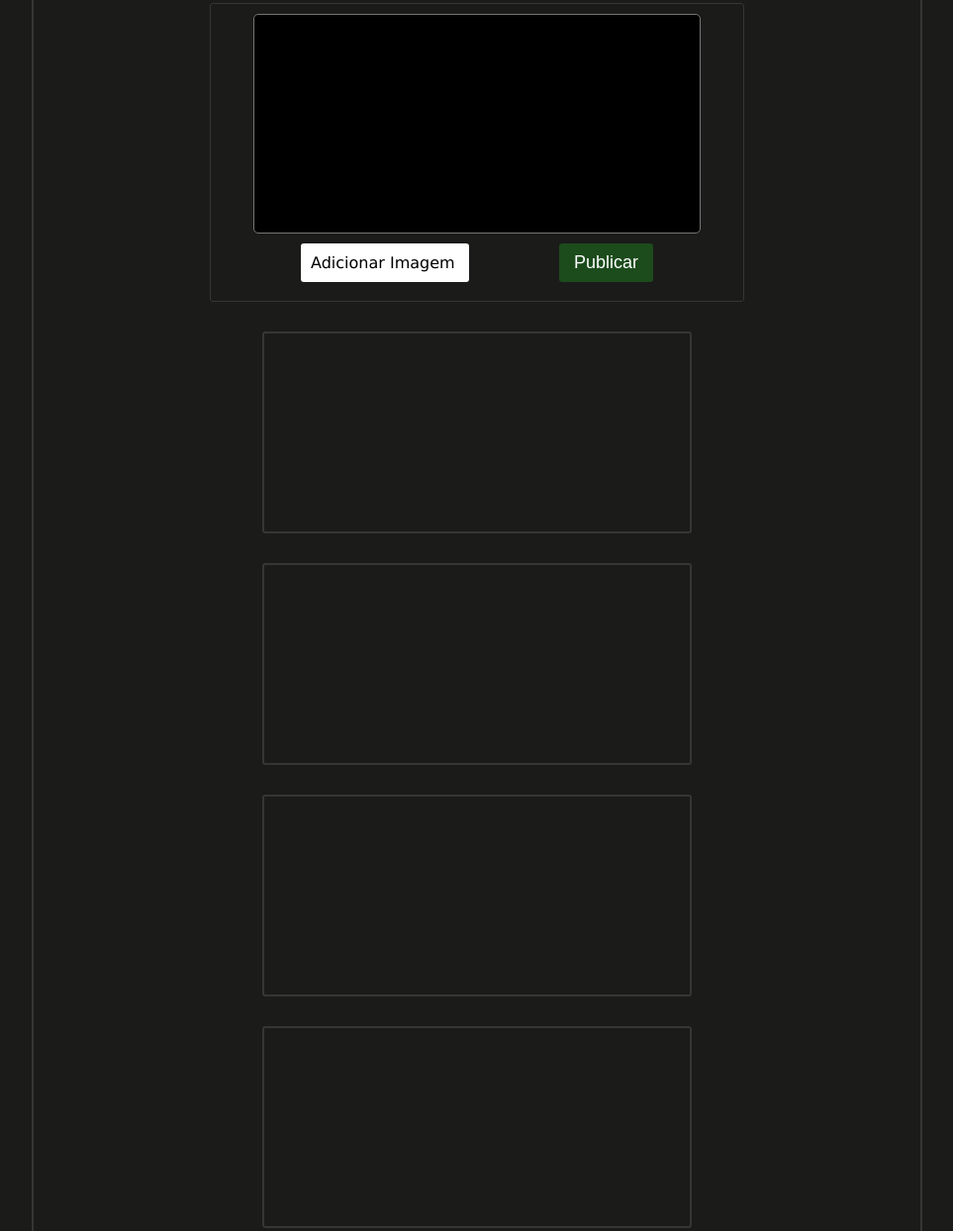
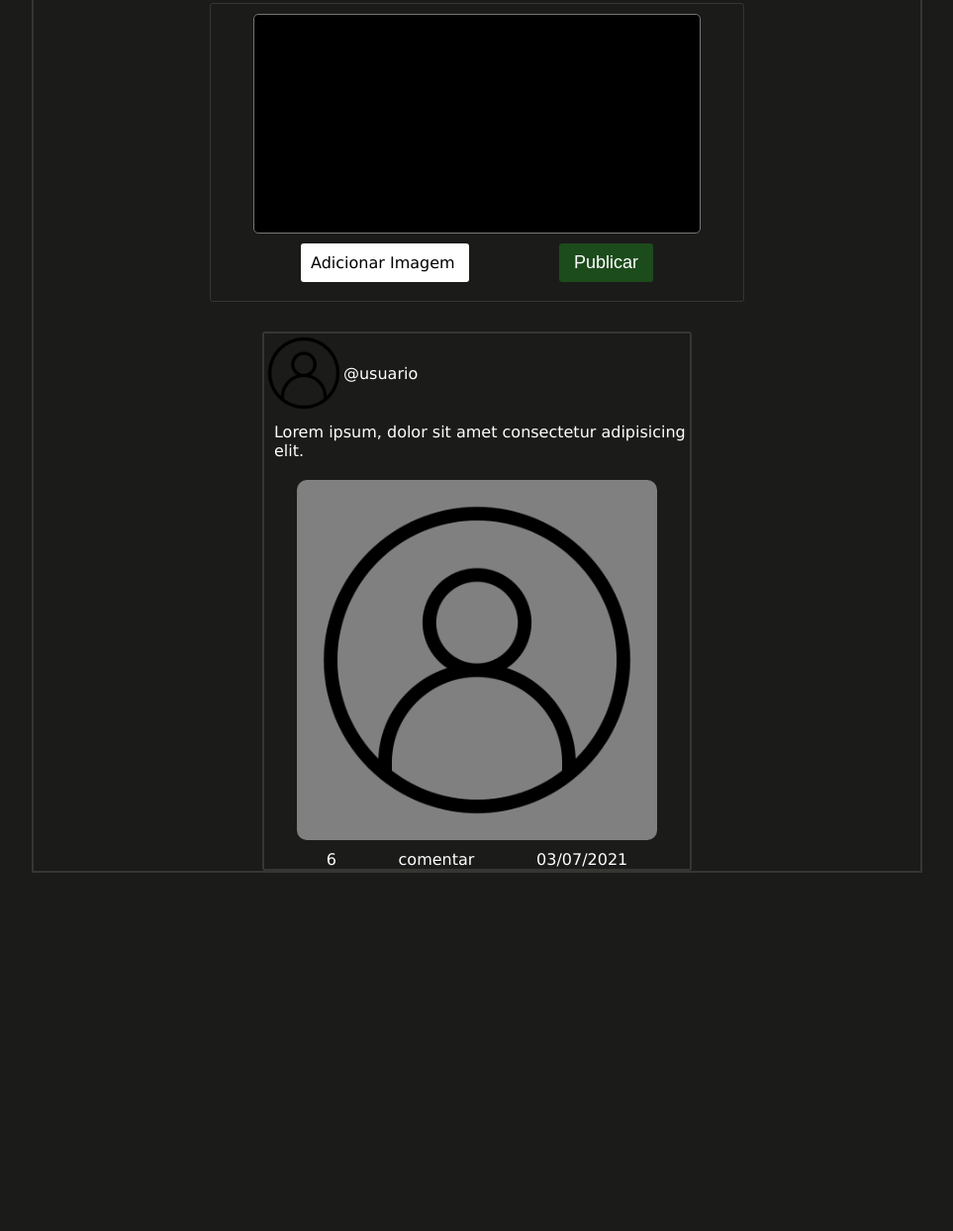
Before and after one commit to lucasmsouza24/follow-app, a website: page src/public/feed.html in a window 1280 px wide. Shown: the part 79-1323 px from the top of the page at 99% size, without its empty margins (158-1121 px from the left). After the commit the page ends 961 px from the top, so only its background shows below. Drawn offline with nearby package versions, Linux system fonts and the light colour scheme; no server answers; sample sign-in values are in the browser's storage.

Commit message:
estilo do post-card

```diff
--- a/src/public/assets/css/feed.css
+++ b/src/public/assets/css/feed.css
@@ -117,10 +117,53 @@ body {
 
 .post-card {
     width: 80%;
-    height: 200px;
+    /* height: 200px; */
     border-radius: 3px;
     margin-left: auto;
     margin-right: auto;
     margin-top: 30px;
     border: 2px var(--dark-grey) solid;
+    color: white;
 }
+
+.post-card-top, .post-card-content, .post-card-bottom {
+    /* border: 1px red solid; */
+    border-radius: 20px;
+}
+
+.post-card .post-card-top-img {
+    max-width: 80px;
+    border-radius: 50%;
+}
+
+.post-card-content-img {
+    background-color: grey;
+}
+
+.post-card-top {
+    display: flex;
+    flex-direction: row;
+    align-items: center;
+}
+
+.post-card-content-text {
+    padding: 10px;
+    width: 100%;
+}
+
+.post-card-content-img {
+    display: block;
+    padding: 10px;
+    margin-top: 10px;
+    max-width: 80%;
+    margin-left: auto;
+    margin-right: auto;
+    border-radius: 10px;
+    margin-bottom: 10px;
+}
+
+.post-card-bottom {
+    display: flex;
+    flex-direction: row;
+    justify-content: space-evenly;
+}
--- a/src/public/feed.html
+++ b/src/public/feed.html
@@ -37,11 +37,32 @@
 
         <!-- posts -->
         <div class="feed-posts">
+            <div class="post-card">
+
+                <!-- top -->
+                <div class="post-card-top">
+                    <img class="post-card-top-img" src="./assets/img/default-profile.png">
+                    <div class="post-card-top-user">@usuario</div>
+                </div>
+
+                <!-- content -->
+                <div class="post-card-content">
+                    <div class="post-card-content-text">Lorem ipsum, dolor sit amet consectetur adipisicing elit.</div>
+                    <img class="post-card-content-img" src="./assets/img/default-profile.png">
+                </div>
+
+                <!-- bottom -->
+                <div class="post-card-bottom">
+                    <div class="post-card-bottom-stars">6</div>
+                    <div class="post-card-bottom-comments">comentar</div>
+                    <div class="post-card-bottom-date">03/07/2021</div>
+                </div>
+
+            </div>
+            <!-- <div class="post-card"></div>
             <div class="post-card"></div>
             <div class="post-card"></div>
-            <div class="post-card"></div>
-            <div class="post-card"></div>
-            <div class="post-card"></div>
+            <div class="post-card"></div> -->
         </div>
 
     </div>
```
Also changed, not shown: src/public/upload/posts/1633653630733e58c84e2c98e95b6e1c180cb826c5660.jpg (added).
